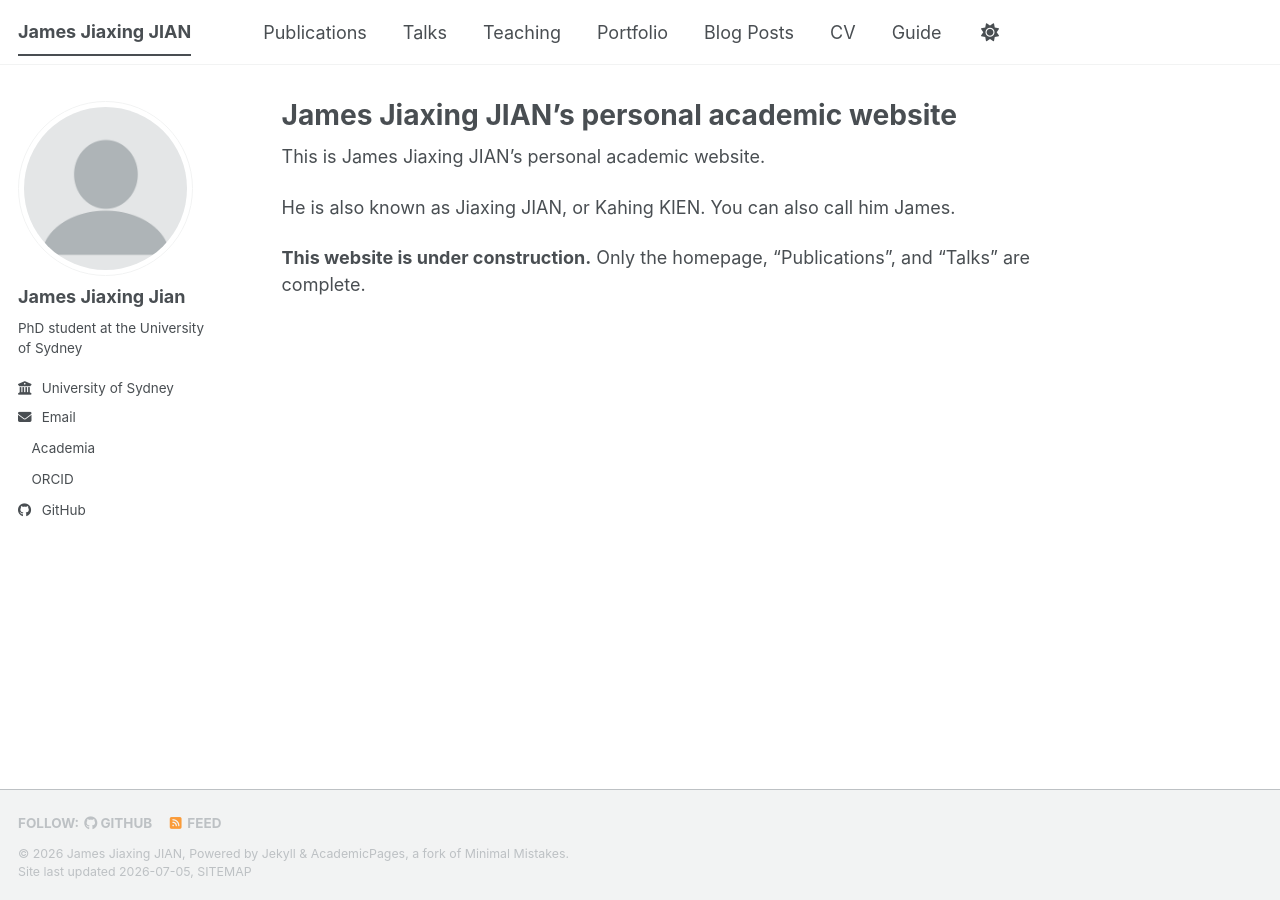
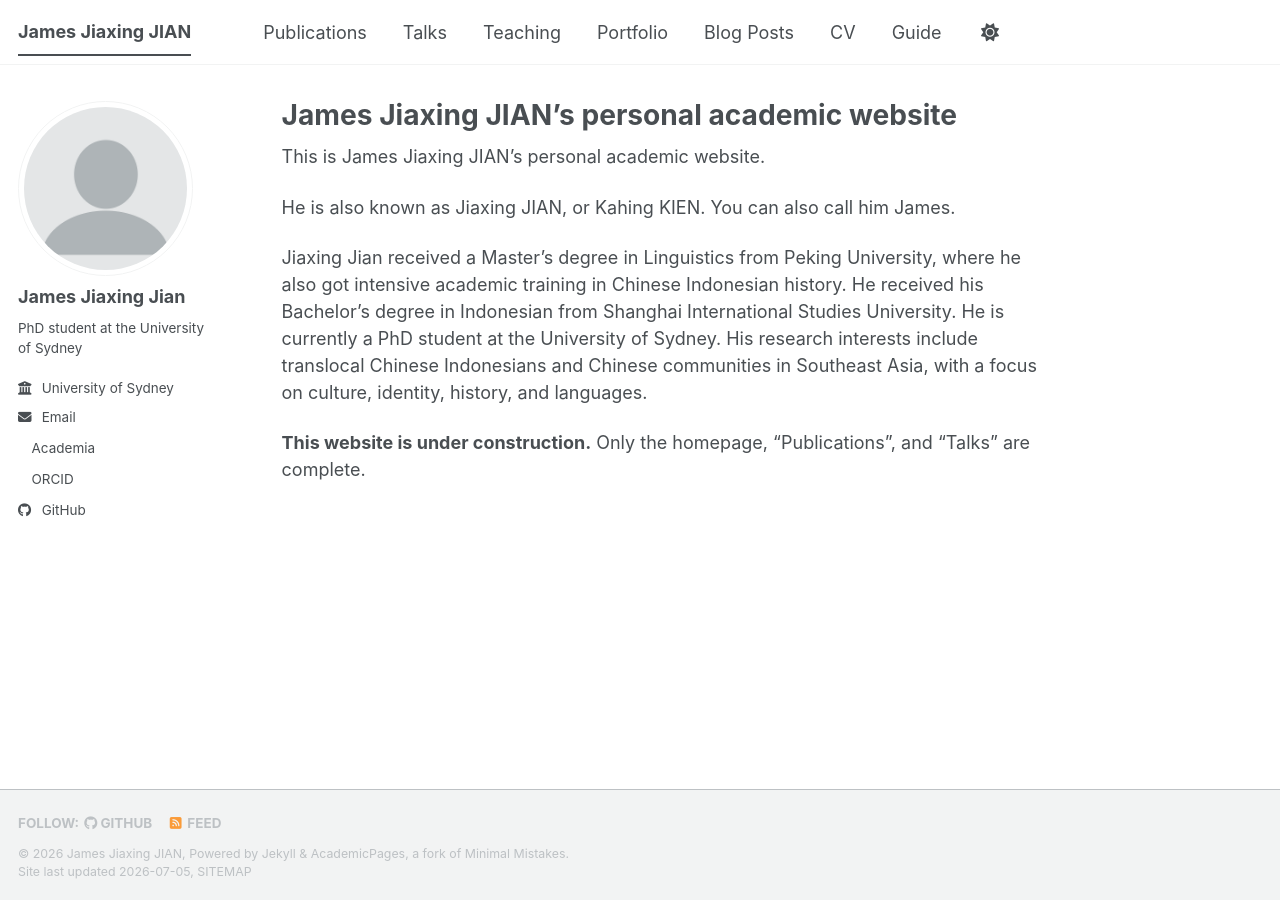
Before and after one commit to jamesjiaxingjian/jamesjiaxingjian.github.io, a Jekyll site: the page built from _pages/about.md, in a window 1280 px wide. Built offline with Jekyll 4.4.1, drawn with Linux system fonts in a browser that asks for light colours; a style sheet for code colours, icons or effects is not loaded.

Commit message:
Update about.md

```diff
--- a/_pages/about.md
+++ b/_pages/about.md
@@ -10,4 +10,6 @@ This is James Jiaxing JIAN’s personal academic website.
 
 He is also known as Jiaxing JIAN, or Kahing KIEN. You can also call him James.
 
+Jiaxing Jian received a Master’s degree in Linguistics from Peking University, where he also got intensive academic training in Chinese Indonesian history. He received his Bachelor’s degree in Indonesian from Shanghai International Studies University. He is currently a PhD student at the University of Sydney. His research interests include translocal Chinese Indonesians and Chinese communities in Southeast Asia, with a focus on culture, identity, history, and languages.
+
 **This website is under construction.** Only the homepage, "Publications", and "Talks" are complete.
```
